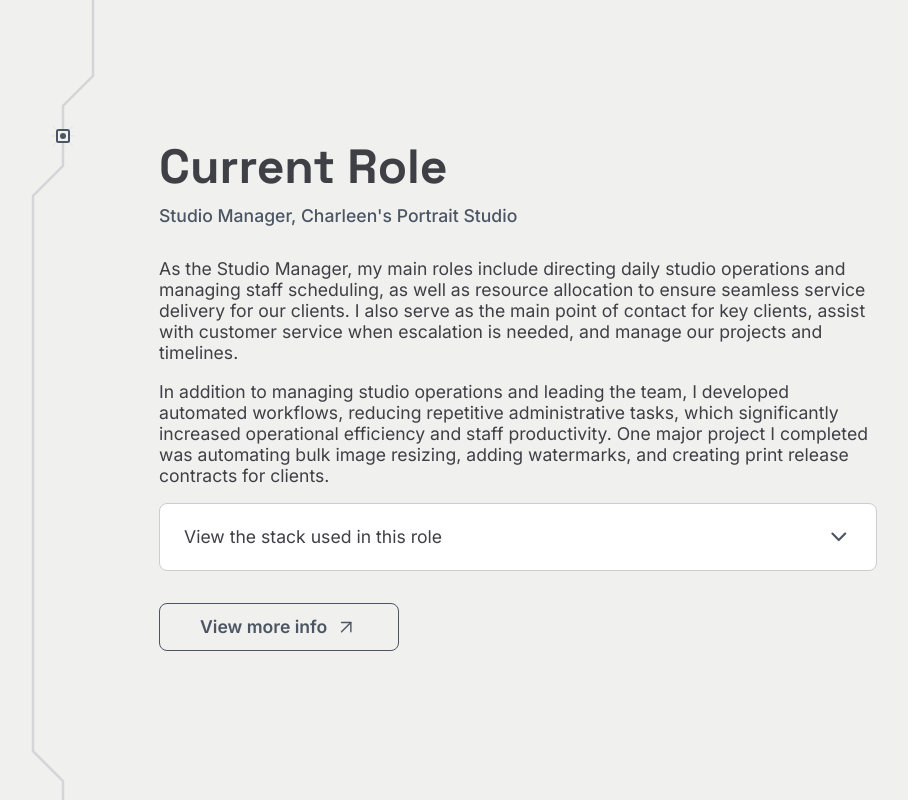
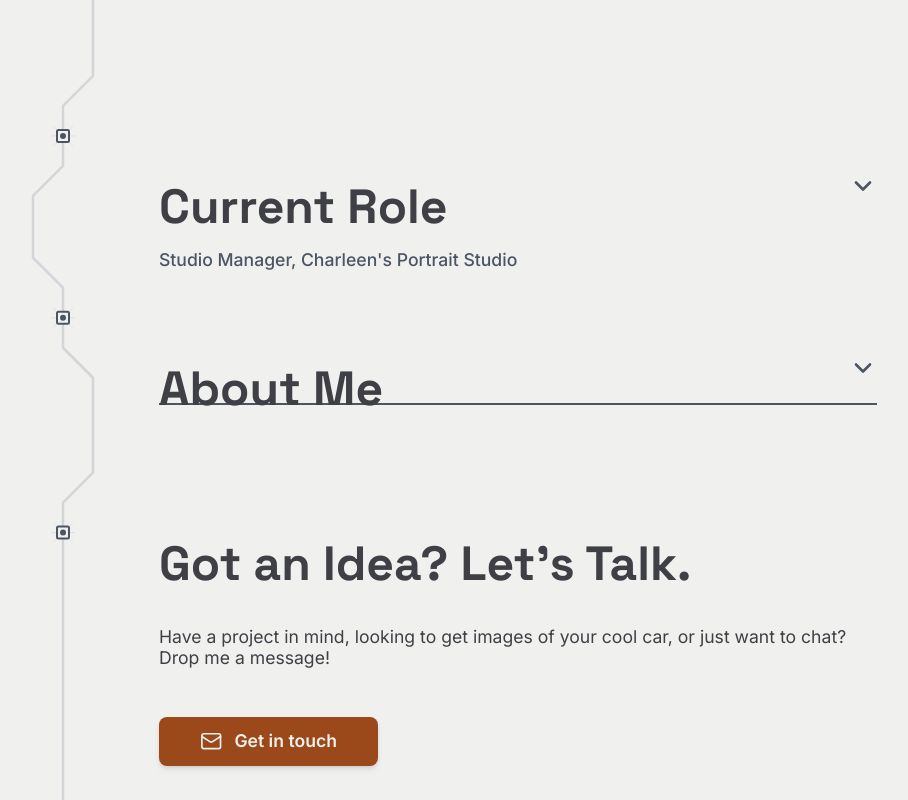
Before and after one commit to todd-buch/Portfolio, a React (Vite) app: page / in a window 1280 px wide. Shown: the part 3400-4200 px from the top of the page, without its empty margins (122-1030 px from the left). Built offline with nearby package versions, Linux system fonts and the light colour scheme.

Commit message:
Collapse About and Current Role by default on home.
Secondary narrative sections stay available behind a heading toggle so the
scan path after Projects is shorter. Adds a reusable Collapsible_Section
with accessible expand/collapse controls.

```diff
--- a/src/Main_Projects.tsx
+++ b/src/Main_Projects.tsx
@@ -9,6 +9,7 @@
   Gallery_Image,
 } from "./Reuseable-Components/Project_Image_Gallery";
 import Small_Card from "./Reuseable-Components/Small_Card";
+import Collapsible_Section from "./Reuseable-Components/Collapsible_Section";
 import Current from "./Reuseable-Components/Current";
 
 import fireprevention1 from "./assets/projects/fire-prevention/fireprevention1.png"
@@ -82,7 +83,7 @@
             at the core of what I do.
           </p>
         </div>
-<div id="projects" className="main-regular-text-block">
+        <div id="projects" className="main-regular-text-block">
           <h2 className="main-regular-text-block-title">Projects</h2>
           <div className="projects-section-block">
             <Small_Card
@@ -482,11 +483,12 @@
             </Small_Card>
           </div>
         </div>
-<div id="role" className="main-regular-text-block">
-          <h2 className="main-regular-text-block-title">Current Role</h2>
-          <p className="main-regular-text-block-subtitle">
-            Studio Manager, Charleen's Portrait Studio
-          </p>
+        <Collapsible_Section
+          id="role"
+          title="Current Role"
+          subtitle="Studio Manager, Charleen's Portrait Studio"
+          defaultOpen={false}
+        >
           <p className="main-regular-text-block-body">
             As the Studio Manager, my main roles include directing daily studio
             operations and managing staff scheduling, as well as resource
@@ -534,9 +536,8 @@
             </div>
           </Tech_Dropdown>
           <Info_Button text="View more info" link="/resume" />
-        </div>
-        <div id="about" className="main-regular-text-block">
-          <h2 className="main-regular-text-block-title">About Me</h2>
+        </Collapsible_Section>
+        <Collapsible_Section id="about" title="About Me" defaultOpen={false}>
           <p className="main-regular-text-block-body">
             My interest in how we experience the visual world started through
             photography and design. Moving into Computer Science allowed me to
@@ -554,8 +555,8 @@
             photography or videography. I also enjoy exploring finance and
             markets, hiking, and am currently working on improving my golf game.
           </p>
-        </div>
-                <hr className="divider" />
+        </Collapsible_Section>
+        <hr className="divider" />
         <div id="contact" className="main-regular-text-block">
           <h2 className="main-regular-text-block-title">
             Got an Idea? Let's Talk.
--- /dev/null
+++ b/src/Reuseable-Components/Collapsible_Section.css
@@ -0,0 +1,85 @@
+.collapsible-section-trigger {
+  display: flex;
+  align-items: center;
+  justify-content: space-between;
+  gap: 1rem;
+  width: 100%;
+  margin: 0;
+  padding: 0;
+  border: none;
+  background: transparent;
+  color: inherit;
+  font: inherit;
+  text-align: left;
+  cursor: pointer;
+}
+
+.collapsible-section-trigger:focus-visible {
+  outline: 2px solid var(--accent);
+  outline-offset: 4px;
+  border-radius: 0.25rem;
+}
+
+.collapsible-section-title {
+  margin-bottom: 0;
+  flex: 1;
+  min-width: 0;
+}
+
+.collapsible-section-icon {
+  flex-shrink: 0;
+  color: var(--text-secondary);
+  transition: transform 0.3s cubic-bezier(0.4, 0, 0.2, 1);
+}
+
+.collapsible-section.open .collapsible-section-icon {
+  transform: rotate(180deg);
+}
+
+.collapsible-section-subtitle {
+  margin-top: 0.75rem;
+  margin-bottom: 0;
+}
+
+/* When collapsed, tighten gap under the always-visible header. */
+.collapsible-section:not(.open) {
+  margin-bottom: 3rem;
+}
+
+.collapsible-section-content-wrapper {
+  display: grid;
+  grid-template-rows: 0fr;
+  transition: grid-template-rows 0.3s cubic-bezier(0.4, 0, 0.2, 1);
+  overflow: hidden;
+}
+
+.collapsible-section.open .collapsible-section-content-wrapper {
+  grid-template-rows: 1fr;
+}
+
+.collapsible-section-content {
+  min-height: 0;
+  opacity: 0;
+  transition: opacity 0.3s cubic-bezier(0.4, 0, 0.2, 1);
+}
+
+.collapsible-section.open .collapsible-section-content {
+  opacity: 1;
+  padding-top: 1.5rem;
+}
+
+.collapsible-section-content > *:first-child {
+  margin-top: 0;
+}
+
+.collapsible-section-content > *:last-child {
+  margin-bottom: 0;
+}
+
+@media (prefers-reduced-motion: reduce) {
+  .collapsible-section-icon,
+  .collapsible-section-content-wrapper,
+  .collapsible-section-content {
+    transition: none;
+  }
+}
--- /dev/null
+++ b/src/Reuseable-Components/Collapsible_Section.tsx
@@ -0,0 +1,68 @@
+import { useId, useState, type ReactNode } from "react";
+import { ChevronDown } from "lucide-react";
+import "./Collapsible_Section.css";
+
+interface CollapsibleSectionProps {
+  id?: string;
+  title: string;
+  /** Optional line under the title (always visible). */
+  subtitle?: ReactNode;
+  /** When false (default), body starts collapsed. */
+  defaultOpen?: boolean;
+  children: ReactNode;
+  className?: string;
+}
+
+/**
+ * Section block with a clickable heading. Secondary home content (About,
+ * Current Role) can start collapsed so the page stays scannable.
+ */
+export default function Collapsible_Section({
+  id,
+  title,
+  subtitle,
+  defaultOpen = false,
+  children,
+  className = "",
+}: CollapsibleSectionProps) {
+  const [isOpen, setIsOpen] = useState(defaultOpen);
+  const contentId = useId();
+
+  return (
+    <div
+      id={id}
+      className={`main-regular-text-block collapsible-section ${isOpen ? "open" : ""} ${className}`.trim()}
+    >
+      <button
+        type="button"
+        className="collapsible-section-trigger"
+        onClick={() => setIsOpen((open) => !open)}
+        aria-expanded={isOpen}
+        aria-controls={contentId}
+      >
+        <h2 className="main-regular-text-block-title collapsible-section-title">
+          {title}
+        </h2>
+        <ChevronDown
+          className="collapsible-section-icon"
+          size={28}
+          strokeWidth={2.25}
+          aria-hidden
+        />
+      </button>
+      {subtitle != null && (
+        <p className="main-regular-text-block-subtitle collapsible-section-subtitle">
+          {subtitle}
+        </p>
+      )}
+      <div
+        id={contentId}
+        className="collapsible-section-content-wrapper"
+        role="region"
+        aria-label={title}
+      >
+        <div className="collapsible-section-content">{children}</div>
+      </div>
+    </div>
+  );
+}
```
